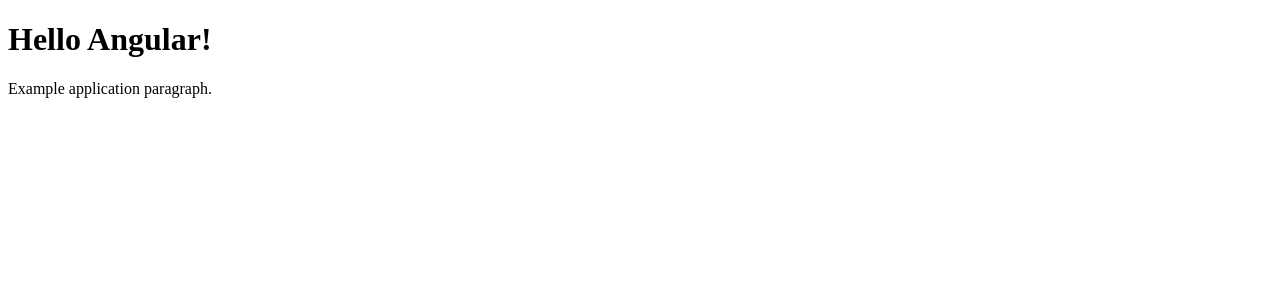
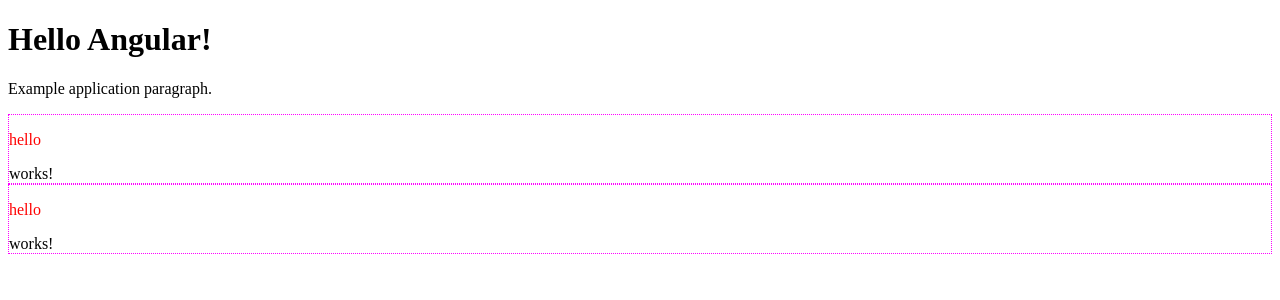
Before and after one commit to zwi3rzak/angular-intro-20220423, an Angular app: page / in a window 1280 px wide. Shown: the top 300 px of the page. Built offline with nearby package versions, Linux system fonts and the light colour scheme.

Commit message:
Hello Component
Signed-off-by: Adrian Juszczak <adrian@juszczak.io>

```diff
--- a/src/app/app.component.html
+++ b/src/app/app.component.html
@@ -3,3 +3,7 @@
 <h1>Hello Angular!</h1>
 
 <p>Example application paragraph.</p>
+
+<hello></hello>
+
+<hello></hello>
--- a/src/app/app.module.ts
+++ b/src/app/app.module.ts
@@ -2,9 +2,10 @@
 import {BrowserModule} from '@angular/platform-browser';
 import {AppRoutingModule} from './app-routing.module';
 import {AppComponent} from './app.component';
+import { HelloComponent } from './hello/hello.component';
 
 @NgModule({
-  declarations: [AppComponent],
+  declarations: [AppComponent, HelloComponent],
   imports: [BrowserModule, AppRoutingModule],
   providers: [],
   bootstrap: [AppComponent],
--- /dev/null
+++ b/src/app/hello/hello.component.html
@@ -0,0 +1,4 @@
+<div class="hello">
+  <p>hello</p>
+  <span>works!</span>
+</div>
--- /dev/null
+++ b/src/app/hello/hello.component.scss
@@ -0,0 +1,7 @@
+.hello {
+  border: 1px dotted #f0f;
+}
+
+p {
+  color: #f00;
+}
```
Also changed, not shown: src/app/hello/hello.component.ts (added, +8 -0 lines).
